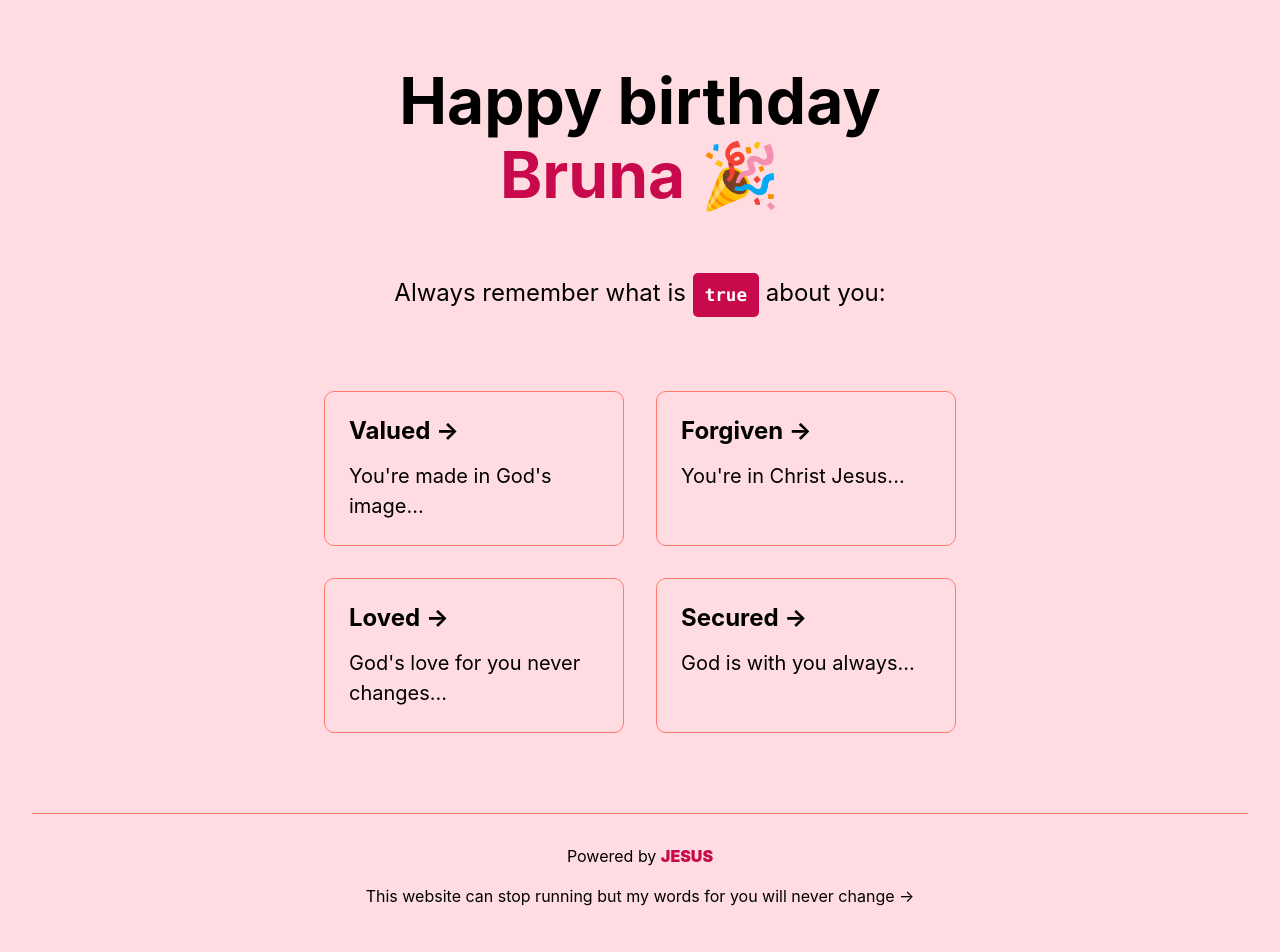
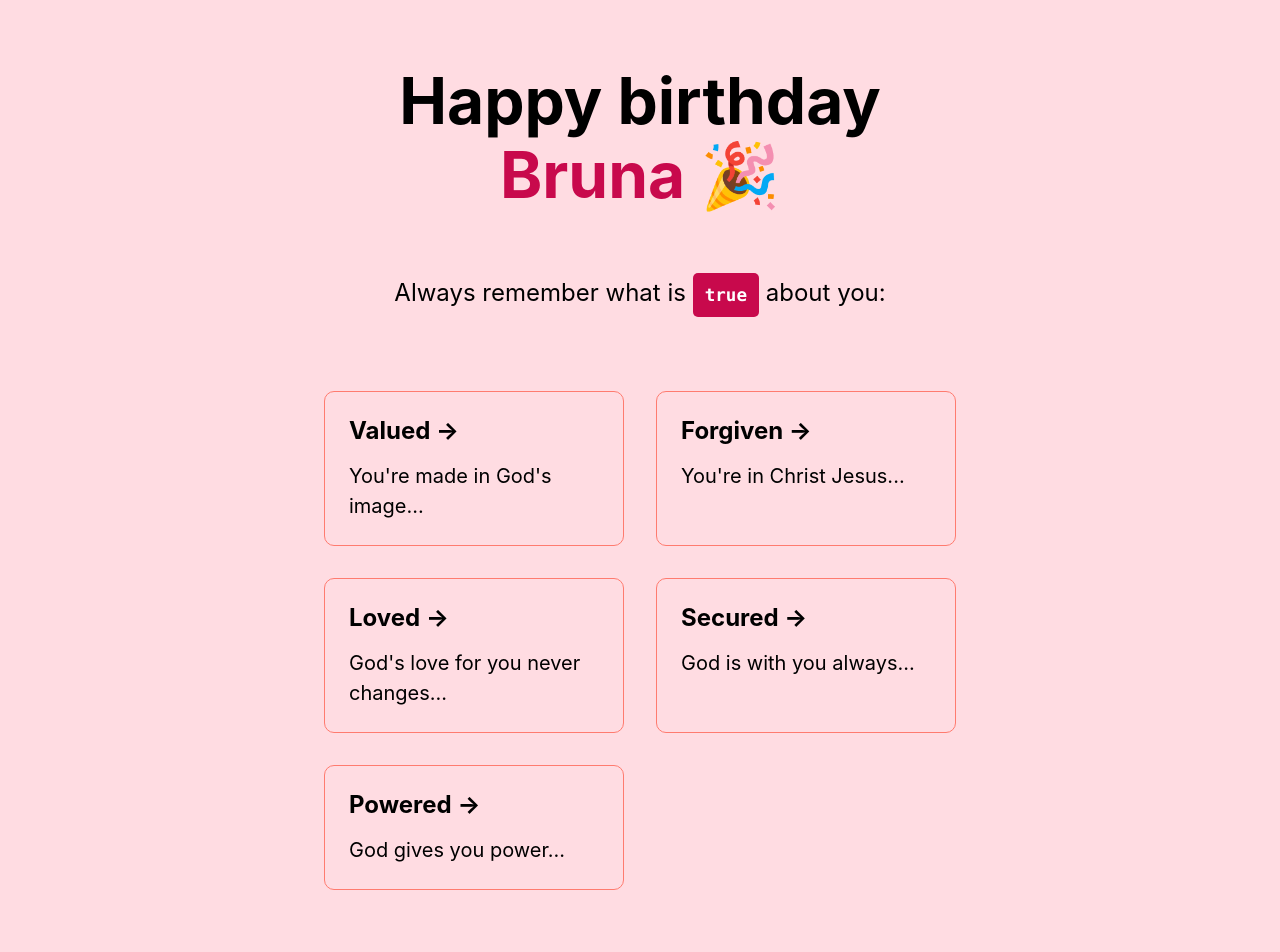
Before and after one commit to nativedone/bruna-birth, a Next.js app: page / in a window 1280 px wide. Shown: the top 952 px of the page. Built offline with nearby package versions, Linux system fonts and the light colour scheme.

Commit message:
God gives you power

```diff
--- a/data.js
+++ b/data.js
@@ -18,7 +18,8 @@ export const data = {
     title: "Forgiven",
     subtitle: "You're set free by faith in Jesus alone",
     verse: {
-      content: "Therefore, there is now no condemnation for those who are in Christ Jesus, because through Christ Jesus the law of the Spirit who gives life has set you free from the law of sin and death.",
+      content:
+        "Therefore, there is now no condemnation for those who are in Christ Jesus, because through Christ Jesus the law of the Spirit who gives life has set you free from the law of sin and death.",
       reference: "Romans 8:1-2",
       link: "https://www.bible.com/bible/111/rom.8.1-2",
     },
@@ -40,7 +41,8 @@ export const data = {
     title: "Secured",
     subtitle: "God's Mighty hand will keep you forever",
     verse: {
-      content: "So do not fear, for I am with you; do not be dismayed, for I am your God. I will strengthen you and help you; I will uphold you with my righteous right hand.",
+      content:
+        "So do not fear, for I am with you; do not be dismayed, for I am your God. I will strengthen you and help you; I will uphold you with my righteous right hand.",
       reference: "Isaiah 41:10",
       link: "https://www.bible.com/bible/111/isa.41.10",
     },
@@ -57,6 +59,18 @@ export const data = {
       reference: "Matthew 24:35",
       link: "https://www.bible.com/bible/111/MAT.24.35.NIV",
     },
-    hide: true
+    hide: true,
+  },
+  powered: {
+    slug: "true/powered",
+    teaser:
+      "God gives you power...",
+    title: "Powered",
+    subtitle: "God's Mighty power lives in you to help overcome any trouble",
+    verse: {
+      content: `I pray that the eyes of your heart may be enlightened in order that you may know the hope to which he has called you, the riches of his glorious inheritance in his holy people, 19and his incomparably great power for us who believe. That power is the same as the mighty strength 20he exerted when he raised Christ from the dead and seated him at his right hand in the heavenly realms, 21far above all rule and authority, power and dominion, and every name that is invoked, not only in the present age but also in the one to come.`,
+      reference: "Ephesians 1:18:21",
+      link: "https://www.bible.com/bible/111/EPH.1.18-21.NIV",
+    },
   },
 };
```
